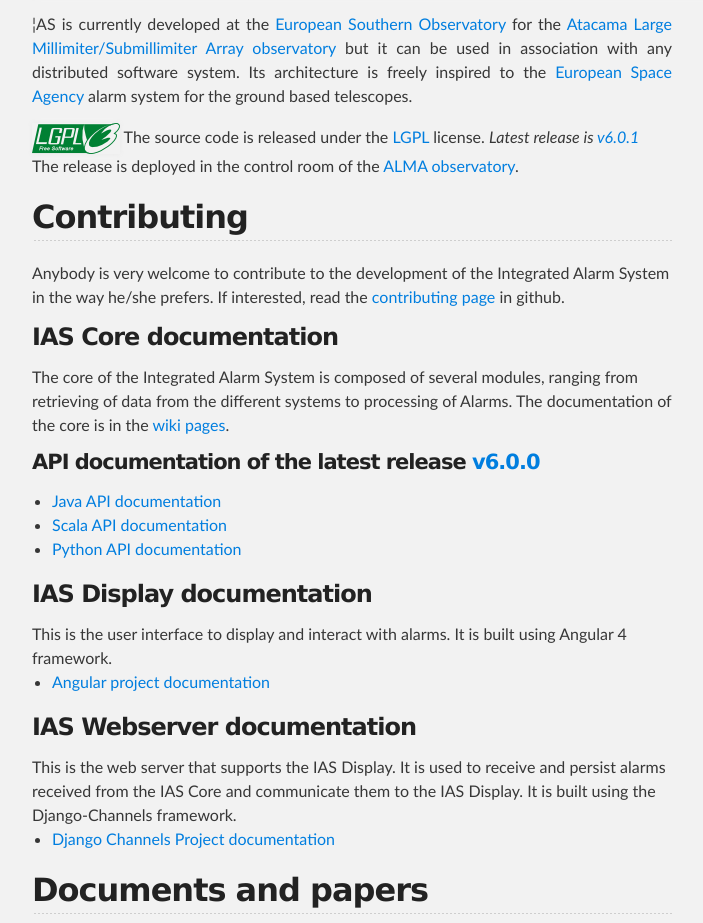
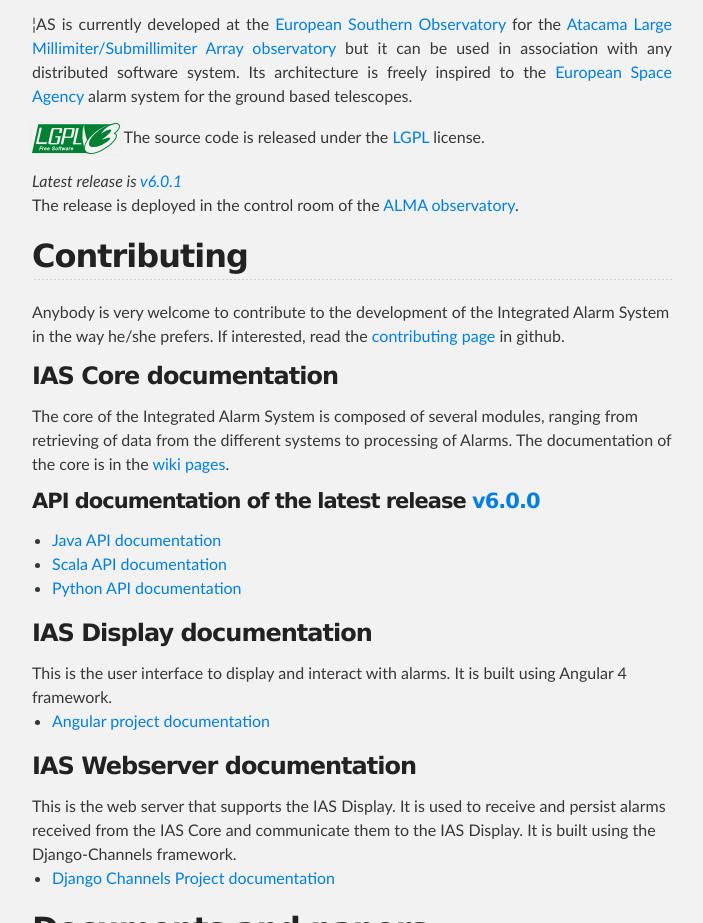
Before and after one commit to IntegratedAlarmSystem-Group/IntegratedAlarmSystem-Group.github.io, a plain HTML site: page index.html in a window 1280 px wide. Shown: the part 2227-3150 px from the top of the page, without its empty margins (288-991 px from the left). Drawn offline with Linux system fonts and the light colour scheme.

Commit message:
Better placement of the actual release

```diff
--- a/index.html
+++ b/index.html
@@ -59,8 +59,8 @@
 
 <P><A href="https://www.gnu.org/licenses/lgpl-3.0.en.html"><img src="../images/lgplv3-88x31.png"></A> The source code is released under the <A href="https://www.gnu.org/licenses/lgpl-3.0.en.html">LGPL</A> license.
 
-<EM>Latest release is <A href="https://github.com/IntegratedAlarmSystem-Group/ias/releases/tag/v6.0.0">v6.0.1</A></EM>
-<BR>The release is deployed in the control room of the <A HREF="https://www.almaobservatory.org/en/home/">ALMA observatory</A>.
+<P><EM>Latest release is <A href="https://github.com/IntegratedAlarmSystem-Group/ias/releases/tag/v6.0.0">v6.0.1</A></EM>
+<BR>The release is deployed in the control room of the <A HREF="https://www.almaobservatory.org/en/home/">ALMA observatory</A>.</P>
 
 <h2>Contributing</h2>
 
```
